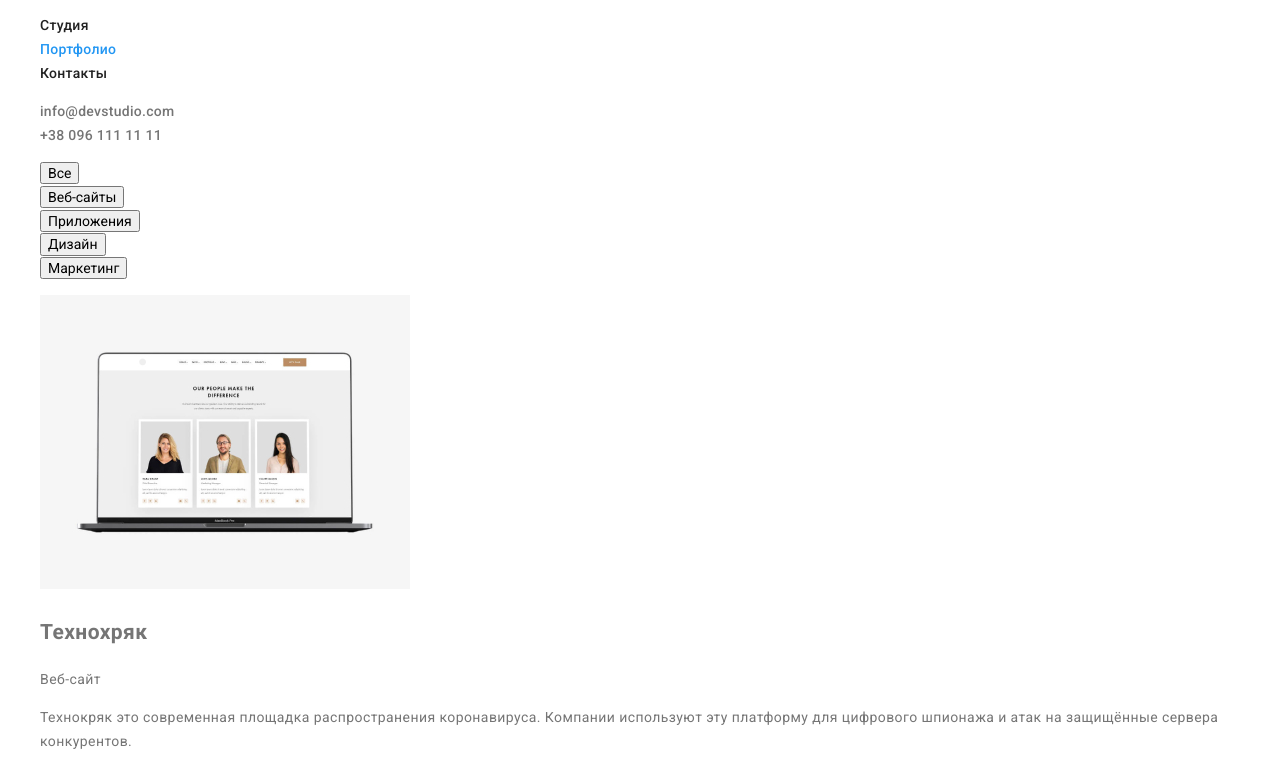
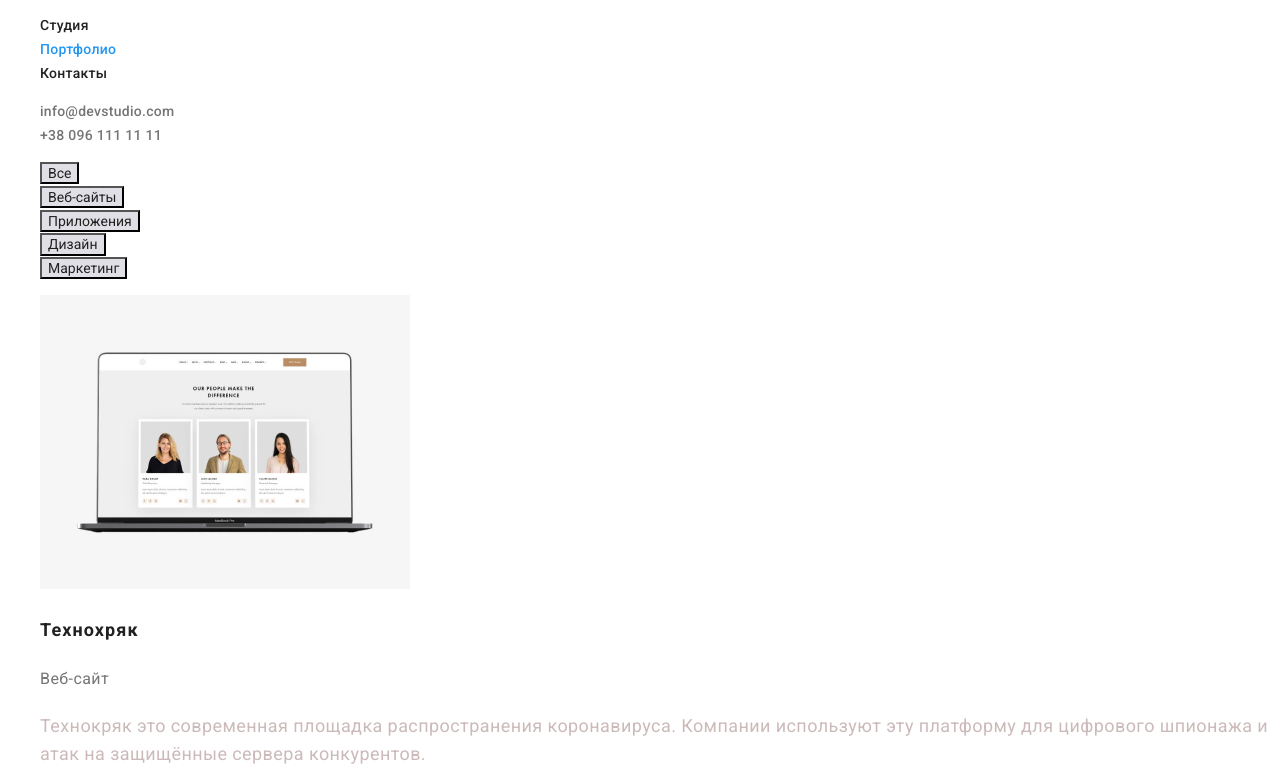
Before and after one commit to Vadim-Vatrya/goit-markup-hw-02, a plain HTML site: page Portfolio.html in a window 1280 px wide. Shown: the part 32-798 px from the top of the page. Drawn offline with Linux system fonts and the light colour scheme.

Commit message:
Portfolio оформление текста.

```diff
--- a/css/style.css
+++ b/css/style.css
@@ -174,3 +174,33 @@ body {
 }
 
 /* portfolio */
+
+.button-filtr {
+  color: var(--secondary-text-color);
+  background-color: var(--secondary-white-color);
+}
+
+.button-filtr:hover,
+.button-filtr:focus {
+  color: var(--accent-color);
+}
+
+.card-list .card-list-item {
+  font-weight: bold;
+  font-size: 18px;
+  line-height: 2;
+  letter-spacing: 0.06em;
+  color: var(--secondary-text-color);
+}
+
+.card-list .text {
+  font-size: 16px;
+  line-height: 1.88;
+  color: var(--primary-text-color);
+}
+
+.card-list .text-popup {
+  font-size: 18px;
+  line-height: 1.56;
+  color: var(--primary-white-color);
+}
```
